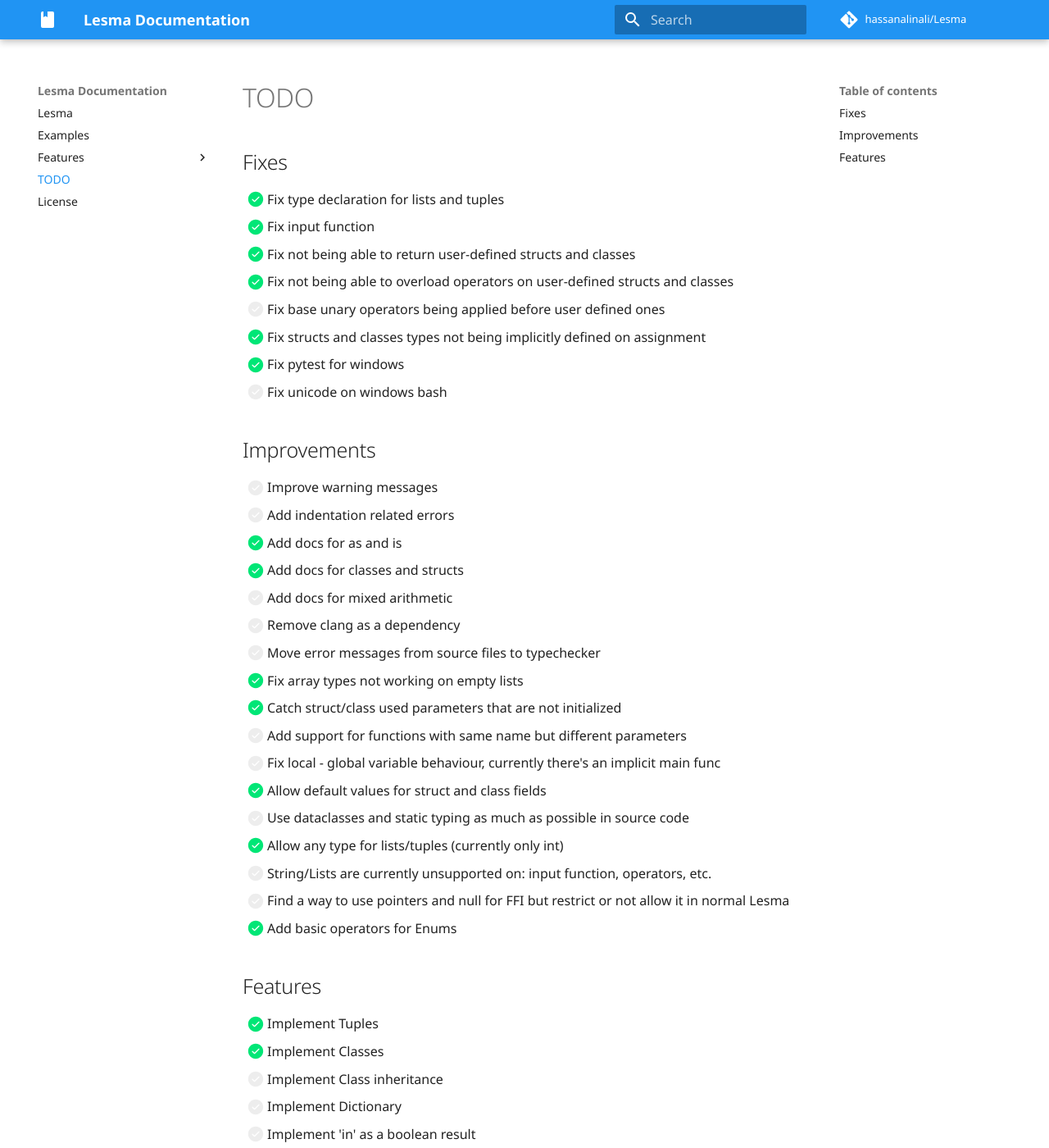
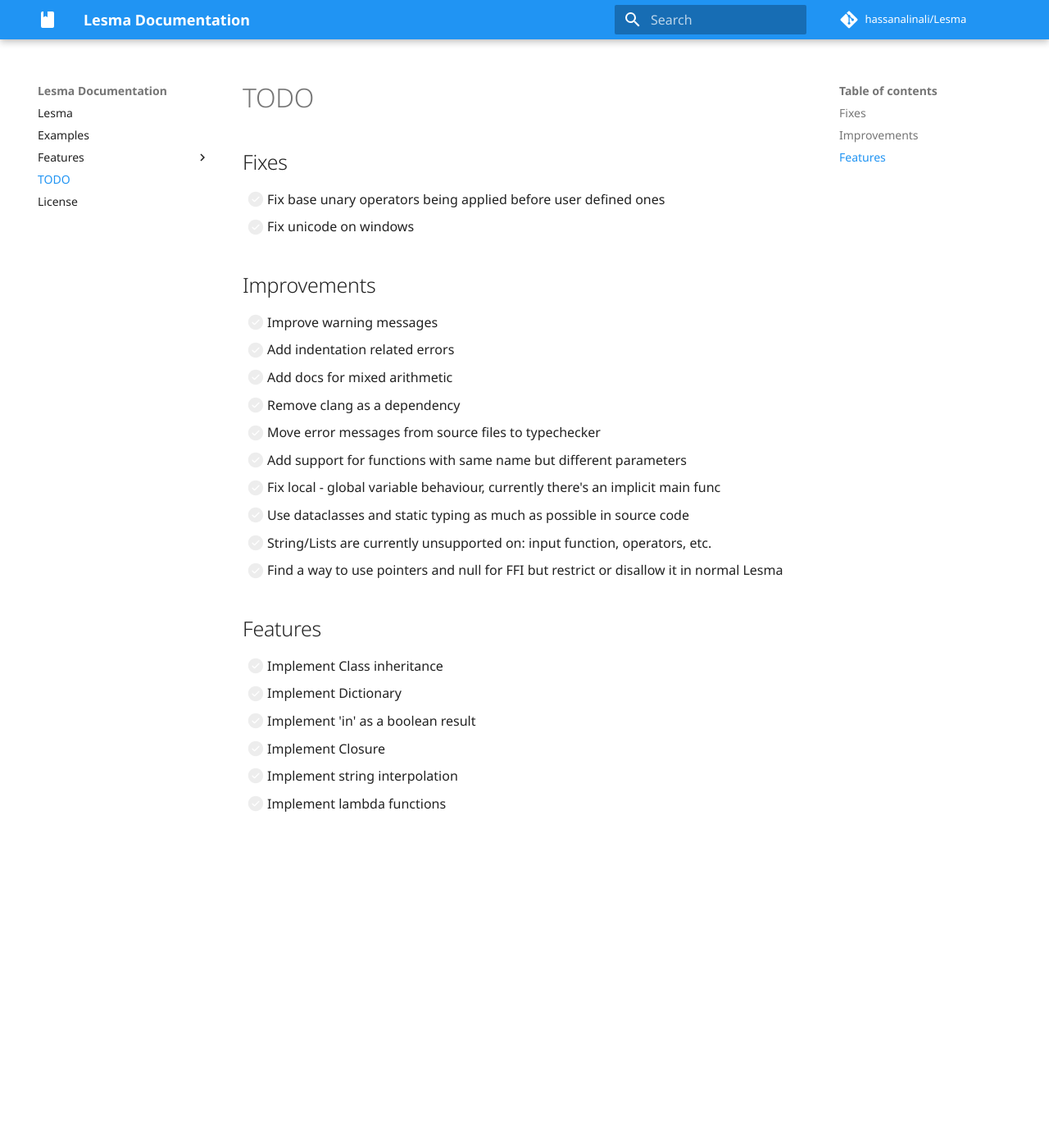
Before and after one commit to alinalihassan/pyLesma, an MkDocs documentation site: the page built from docs/TODO.md, in a window 1280 px wide and 1400 px high. Shown: the whole window at 82% size. Built offline with MkDocs 1.6.1 and Material for MkDocs 9.7.7, drawn with Linux system fonts in a browser that asks for light colours; comment, search, counter and statistics services are not loaded; some of the changed text lies outside the part shown.

Commit message:
Modified TODO for 0.4.0

```diff
--- a/docs/TODO.md
+++ b/docs/TODO.md
@@ -1,45 +1,25 @@
 # TODO
 
 ## Fixes
-- [x] Fix type declaration for lists and tuples
-- [x] Fix input function
-- [x] Fix not being able to return user-defined structs and classes
-- [x] Fix not being able to overload operators on user-defined structs and classes
 - [ ] Fix base unary operators being applied before user defined ones
-- [x] Fix structs and classes types not being implicitly defined on assignment
-- [x] Fix pytest for windows
-- [ ] Fix unicode on windows bash
+- [ ] Fix unicode on windows
 
 ## Improvements
 - [ ] Improve warning messages
 - [ ] Add indentation related errors
-- [x] Add docs for as and is
-- [x] Add docs for classes and structs
 - [ ] Add docs for mixed arithmetic
 - [ ] Remove clang as a dependency
 - [ ] Move error messages from source files to typechecker
-- [x] Fix array types not working on empty lists
-- [x] Catch struct/class used parameters that are not initialized
 - [ ] Add support for functions with same name but different parameters
 - [ ] Fix local - global variable behaviour, currently there's an implicit main func
-- [x] Allow default values for struct and class fields
 - [ ] Use dataclasses and static typing as much as possible in source code
-- [x] Allow any type for lists/tuples (currently only int)
 - [ ] String/Lists are currently unsupported on: input function, operators, etc.
-- [ ] Find a way to use pointers and null for FFI but restrict or not allow it in normal Lesma
-- [x] Add basic operators for Enums
+- [ ] Find a way to use pointers and null for FFI but restrict or disallow it in normal Lesma
 
 ## Features
-- [x] Implement Tuples
-- [x] Implement Classes
 - [ ] Implement Class inheritance
 - [ ] Implement Dictionary
 - [ ] Implement 'in' as a boolean result
-- [x] Implement anonymous functions
 - [ ] Implement Closure
 - [ ] Implement string interpolation
-- [x] Implement Enums
 - [ ] Implement lambda functions
-- [x] Implement inf
-- [x] Implement defer keyword
-- [x] Implement fallthrough and change switch's behaviour
```
